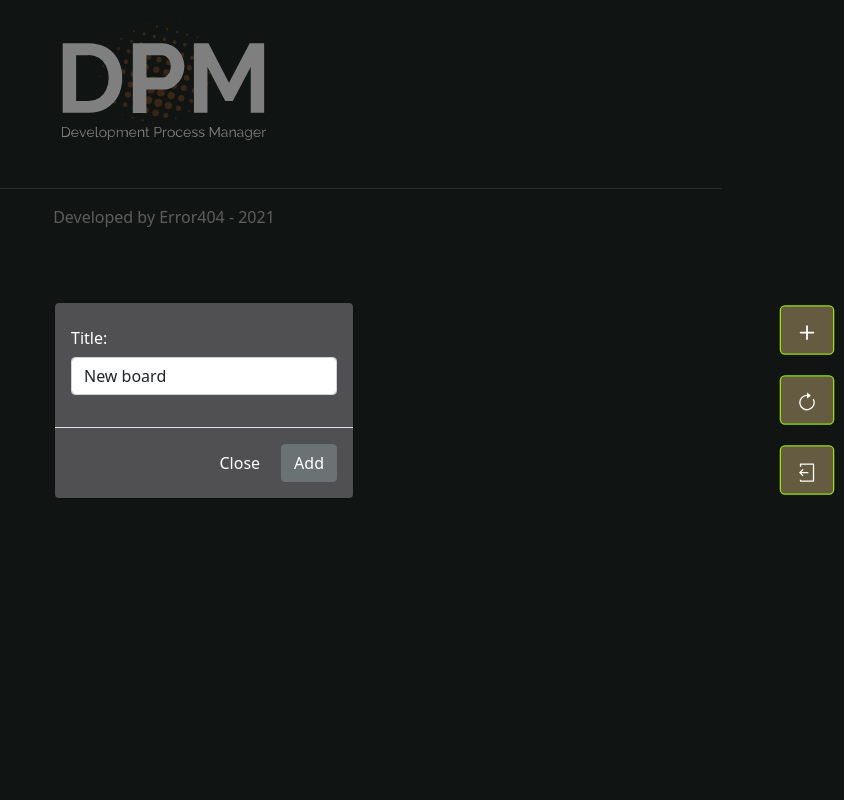
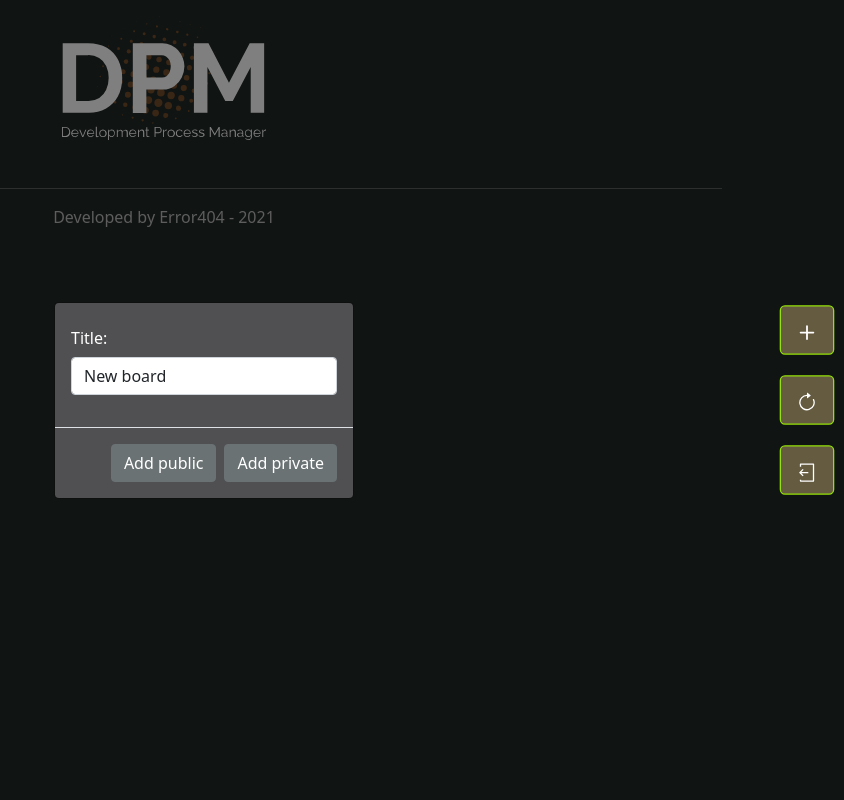
Before and after one commit to eorll/Proman, a Flask app: page / in a window 1280 px wide, after a click on "New board". Shown: the whole page, without its empty margins (436-1280 px from the left). Run offline with Flask 2, Linux system fonts and the light colour scheme; the visitor is signed in with stand-in values (Sample User, id 1); data that the repository does not hold is empty; parts of the project's set-up code (start-up, migrations or seed data) failed here and were passed over; some libraries are stand-ins or nearby versions.

Commit message:
add priv btn

```diff
--- a/templates/menu.html
+++ b/templates/menu.html
@@ -42,8 +42,10 @@
                 </form>
             </div>
             <div class="modal-footer">
-                <button type="button" class="btn btn-secondary" data-bs-dismiss="modal">Close</button>
-                <button type="button" class="btn btn-primary" id="add-board-btn">Add</button>
+                <button type="button" class="btn btn-primary" id="add-board-btn">Add public</button>
+                {% if current_user.is_authenticated %}
+                <button type="button" class="btn btn-primary" id="add-priv-board-btn">Add private</button>
+                {% endif %}
             </div>
         </div>
     </div>
```
